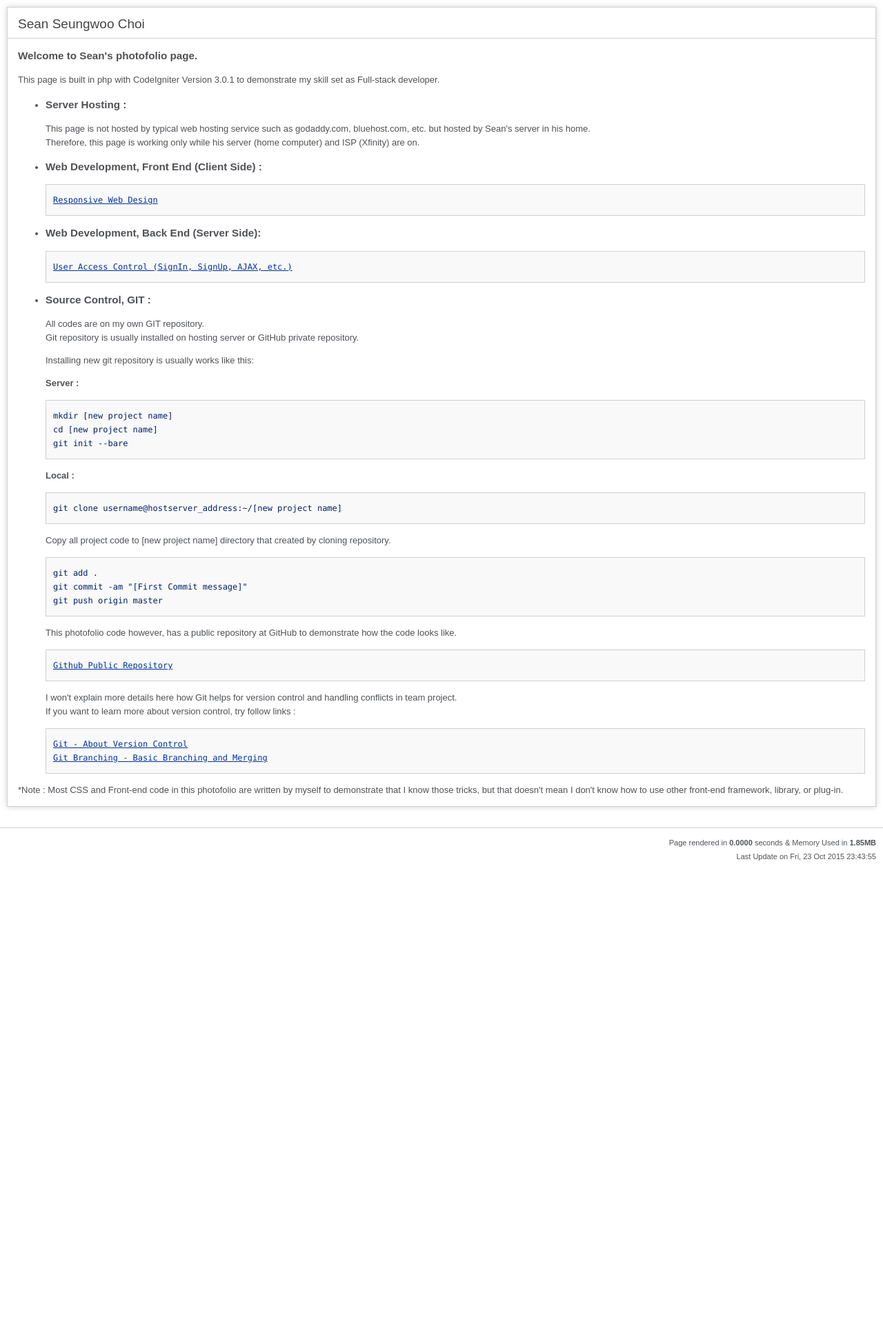
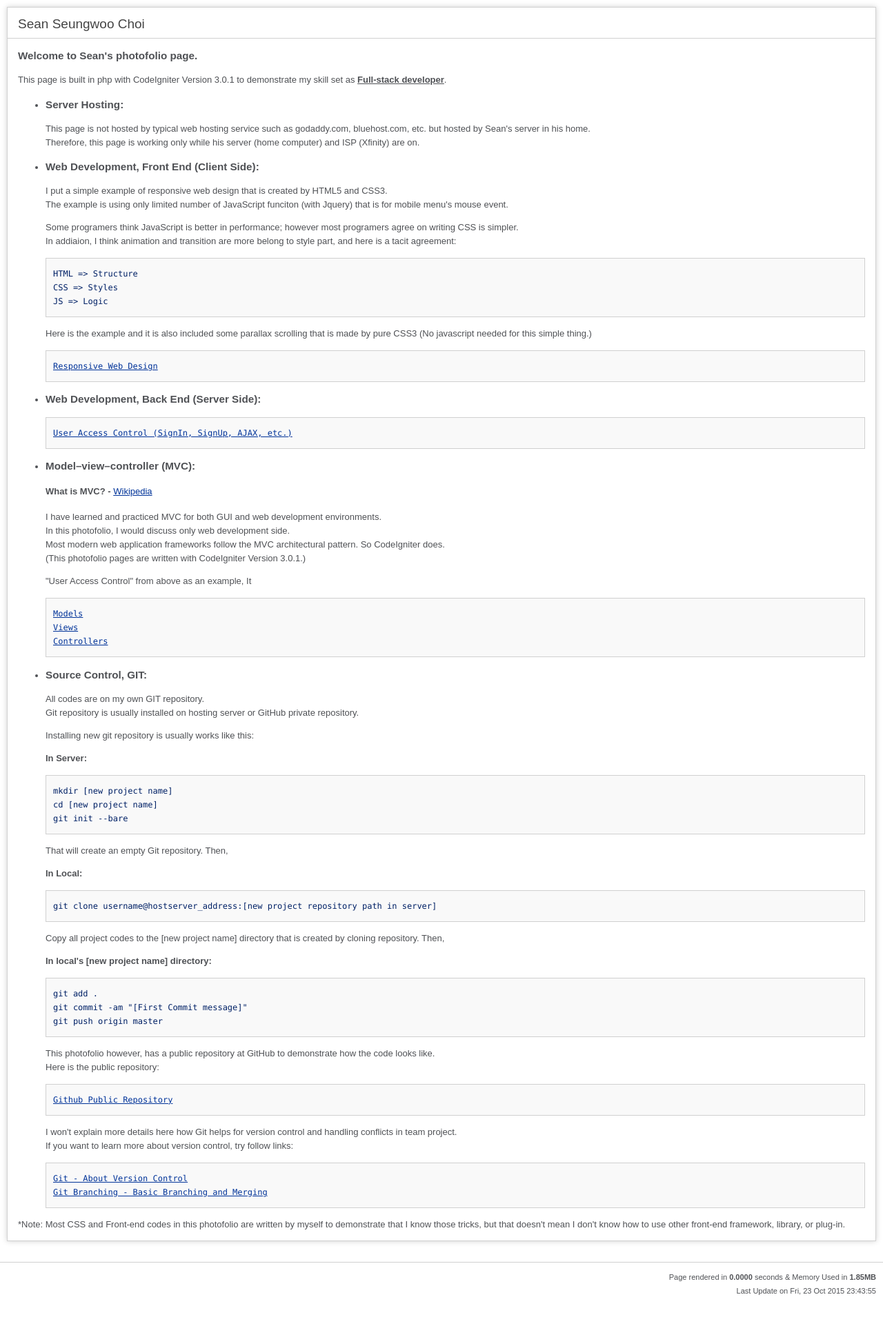
Before and after one commit to cbycdy/photofolio, a CodeIgniter app: page /database/ in a window 1280 px wide. Shown: the whole page at 69% size. Before the commit the page ends 1248 px from the top, so only its background shows below. Run offline with CodeIgniter, Linux system fonts and the light colour scheme.

Commit message:
indent snyc

```diff
--- a/app/views/header.php
+++ b/app/views/header.php
@@ -7,6 +7,7 @@ defined('BASEPATH') OR exit('No direct script access allowed');
 <head>
 	<meta charset="utf-8">
 	<title>Sean's Photofolio</title>
+	<link rel='shortcut icon' href='<?=base_url()?>images/favicon.png'>
 	<link rel="stylesheet" type="text/css" href='<?=base_url()?>css/default.css'>
 	<link rel="stylesheet" type="text/css" href='<?=base_url()?>css/jquery.jgrowl.css'>
 	<script type="text/javascript" src="<?=base_url()?>js/jquery.min.js"></script>
--- a/app/views/main.php
+++ b/app/views/main.php
@@ -7,53 +7,81 @@ defined('BASEPATH') OR exit('No direct script access allowed');
 
 	<div id="body">
 		<h3>Welcome to Sean's photofolio page.</h3>
-		<p>This page is built in php with CodeIgniter Version <?=CI_VERSION?> to demonstrate my skill set as Full-stack developer.</p>
+		<p>This page is built in php with CodeIgniter Version <?=CI_VERSION?> to demonstrate my skill set as <strong><u>Full-stack developer</u></strong>.</p>
 		<ul>
 			<li>
-				<h3>Server Hosting : </h3>
+				<h3>Server Hosting: </h3>
 				<p>This page is not hosted by typical web hosting service such as godaddy.com, bluehost.com, etc. but hosted by Sean's server in his home.
 				<br>Therefore, this page is working only while his server (home computer) and ISP (Xfinity) are on.</p>
 			</li>
 			<li>
-				<h3>Web Development, Front End (Client Side) : </h3>
-				<code><a href='<?=base_url()?>responsive_web_design'>Responsive Web Design</a></code>
+				<h3>Web Development, Front End (Client Side): </h3>
+				<p>I put a simple example of responsive web design that is created by HTML5 and CSS3.
+				<br>The example is using only limited number of JavaScript funciton (with Jquery) that is for mobile menu's mouse event.</p>
+				<p>Some programers think JavaScript is better in performance; however most programers agree on writing CSS is simpler.
+				<br>In addiaion, I think animation and transition are more belong to style part, and here is a tacit agreement:
+				<code>
+					HTML => Structure
+					<br>CSS => Styles
+					<br>JS => Logic
+				</code>
+				Here is the example and it is also included some parallax scrolling that is made by pure CSS3 (No javascript needed for this simple thing.)</p>
+				<code><a  target='_blank' href='<?=base_url()?>responsive_web_design'>Responsive Web Design</a></code>
 			</li>
 			<li>
 				<h3>Web Development, Back End (Server Side): </h3>
-				<code><a href='<?=base_url()?>user_access_control'>User Access Control (SignIn, SignUp, AJAX, etc.)</a></code>
+				<code><a  target='_blank' href='<?=base_url()?>user_access_control'>User Access Control (SignIn, SignUp, AJAX, etc.)</a></code>
 			</li>
 			<li>
-				<h3>Source Control, GIT : </h3>
+				<h3>Model–view–controller (MVC): </h3>
+				<h4>What is MVC? - <a target='_blank' href='https://en.wikipedia.org/wiki/Model%E2%80%93view%E2%80%93controller'>Wikipedia</a></h4>
+				<p>I have learned and practiced MVC for both GUI and web development environments.
+				<br>In this photofolio, I would discuss only web development side.
+				<br>Most modern web application frameworks follow the MVC architectural pattern. So CodeIgniter does.
+				<br>(This photofolio pages are written with CodeIgniter Version <?=CI_VERSION?>.)</p>
+
+				<p>"User Access Control" from above as an example, It </p>
+				<code>
+					<a target='_blank' href='https://github.com/cbycdy/photofolio/tree/master/app/models'>Models</a>
+					<br><a target='_blank' href='https://github.com/cbycdy/photofolio/tree/master/app/views'>Views</a>
+					<br><a target='_blank' href='https://github.com/cbycdy/photofolio/tree/master/app/controllers'>Controllers</a>
+				</code>
+			</li>
+			<li>
+				<h3>Source Control, GIT: </h3>
 				<p>All codes are on my own GIT repository.
 				<br>Git repository is usually installed on hosting server or GitHub private repository.
 				</p>
 				<p>Installing new git repository is usually works like this:</p>
-				<b>Server :</b>
+				<b>In Server:</b>
 				<code>
 					mkdir [new project name]
 					<br>cd [new project name]
 					<br>git init --bare
 				</code>
-				<b>Local :</b>
+				<p>That will create an empty Git repository. Then,</p>
+				<b>In Local:</b>
 				<code>
-					git clone username@hostserver_address:~/[new project name]
+					git clone username@hostserver_address:[new project repository path in server]
 				</code>
-				Copy all project code to [new project name] directory that created by cloning repository.
+				<p>Copy all project codes to the [new project name] directory that is created by cloning repository. Then,</p>
+				<b>In local's [new project name] directory:</b>
 				<code>
 					git add .
 					<br>git commit -am "[First Commit message]"
 					<br>git push origin master
 				</code>
-				This photofolio code however, has a public repository at GitHub to demonstrate how the code looks like.
+				<p>This photofolio however, has a public repository at GitHub to demonstrate how the code looks like.
+				<br>Here is the public repository:</p>
 				<code><a target='_blank' href='http://github.com/cbycdy/photofolio'>Github Public Repository</a></code>
 				<p>I won't explain more details here how Git helps for version control and handling conflicts in team project.
-				<br>If you want to learn more about version control, try follow links :</p>
+				<br>If you want to learn more about version control, try follow links:</p>
 				<code>
 					<a href="http://git-scm.com/book/en/v2/Getting-Started-About-Version-Control" target="_blank">Git - About Version Control</a>
 					<br><a href="http://git-scm.com/book/en/v2/Git-Branching-Basic-Branching-and-Merging" target="_blank">Git Branching - Basic Branching and Merging</a>
 				</code>
 			</li>
 		</ul>
-		<p>*Note : Most CSS and Front-end code in this photofolio are written by myself to demonstrate that I know those tricks, but that doesn't mean I don't know how to use other front-end framework, library, or plug-in.</p>
+		<p>*Note: Most CSS and Front-end codes in this photofolio are written by myself to demonstrate that I know those tricks, but that doesn't mean I don't know how to use other front-end framework, library, or plug-in.</p>
 	</div>
 </div>
--- a/app/views/user_access_control.php
+++ b/app/views/user_access_control.php
@@ -5,7 +5,6 @@ defined('BASEPATH') OR exit('No direct script access allowed');
 <div id="container">
 	<h1>User Access Control</h1>
 	<div id="body">
-	<p><a href='<?=base_url()?>'>Back To Main</a></p>
 		<div class='user_access_control_body'>
 			<div class="left_body">
 				<ul>
```
Also changed, not shown: app/controllers/user_access_control.php (indentation only).
